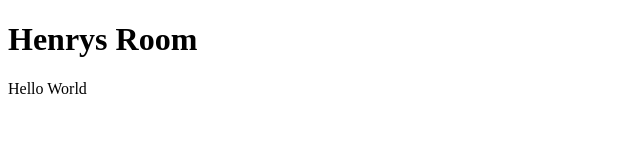
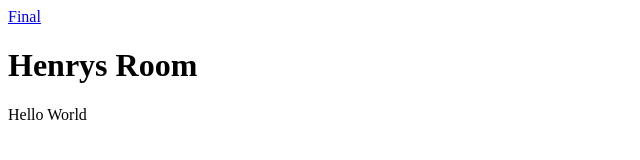
Before and after one commit to Henryready/i4i, a plain HTML site: page index.html in a window 1280 px wide. Shown: the whole page, without its empty margins (0-640 px from the left). Drawn offline with Linux system fonts and the light colour scheme.

Commit message:
changed index

```diff
--- a/index.html
+++ b/index.html
@@ -6,6 +6,7 @@
     </head>
 
     <body>
+        <a href="creature/index.html">Final</a>
         <h1>
             Henrys Room
         </h1>
```
Also changed, not shown: 1 other file.
